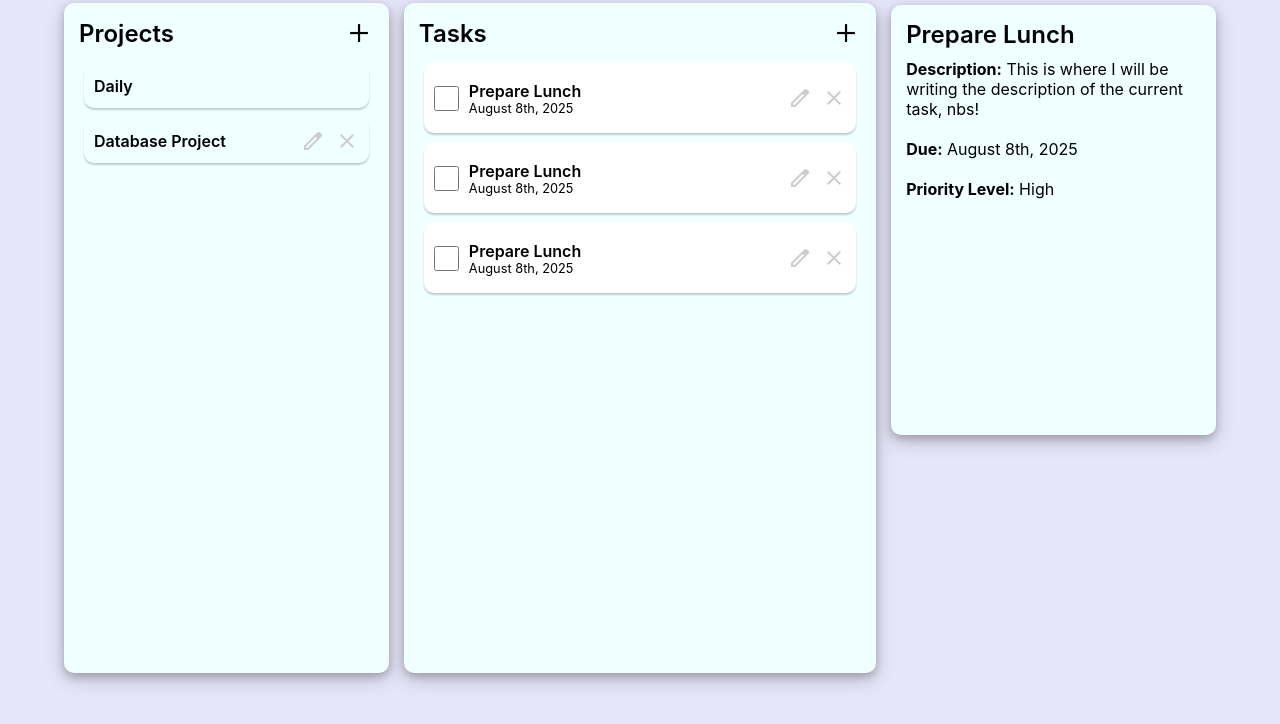
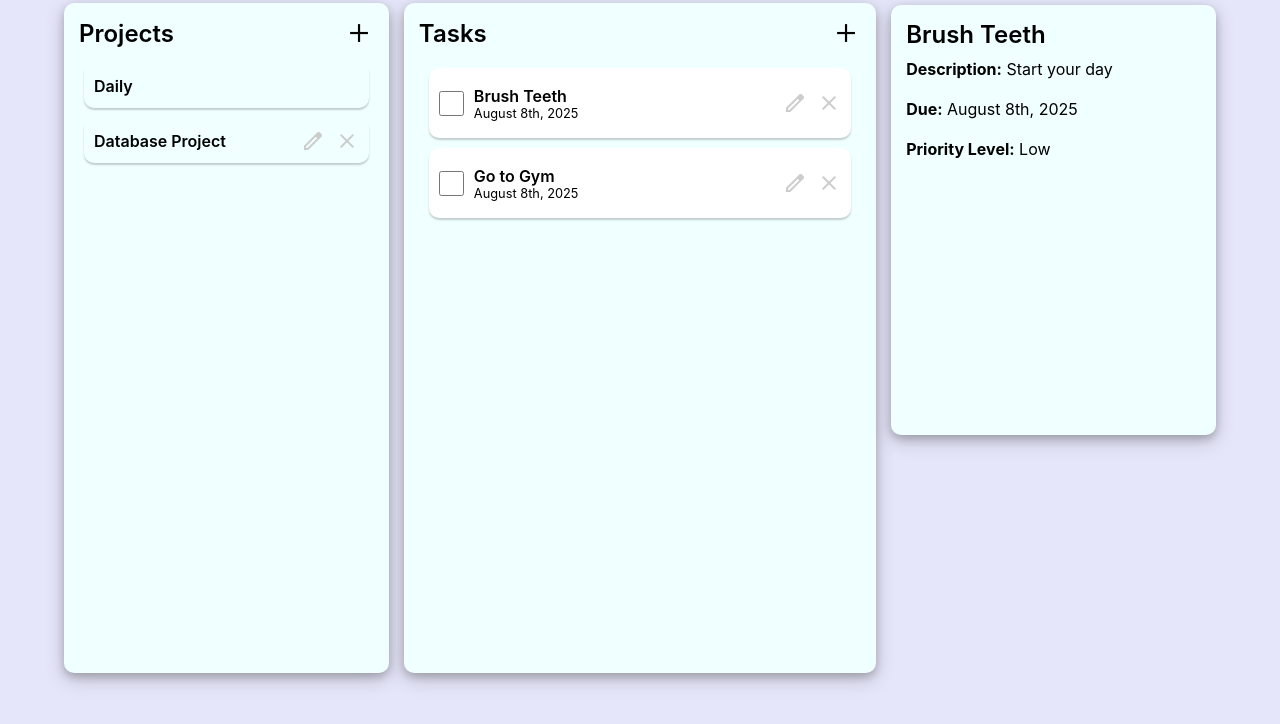
Before and after one commit to dubemnwiz/do-it, a website built with webpack: page src/template.html in a window 1280 px wide. Shown: the part 62-786 px from the top of the page. Built offline with nearby package versions, Linux system fonts and the light colour scheme.

Commit message:
Fixed initial screen

```diff
--- a/package.json
+++ b/package.json
@@ -27,5 +27,8 @@
     "webpack-cli": "^6.0.1",
     "webpack-dev-server": "^5.2.0",
     "webpack-merge": "^6.0.1"
+  },
+  "dependencies": {
+    "date-fns": "^4.1.0"
   }
 }
--- a/src/index.js
+++ b/src/index.js
@@ -3,6 +3,15 @@ import { createTask } from './task';
 import { createProject } from './project';
 import editImg from "./assets/edit.png";
 import deleteImg from "./assets/delete.png";
+
+// To FIX / ADD
+// Date Formatting
+// Adding LocalStorage
+// Editing Project updates the actual project
+// Editing Task updates the actual task
+// Input validation
+// Priority level color?
+// Clean up code
 
 const addProjectBtn = document.getElementById('addProjectBtn');
 const addTaskBtn = document.getElementById('addTaskBtn');
@@ -10,15 +19,18 @@ const projectSection = document.querySelector('.projects');
 const taskSection = document.querySelector('.currentProject');
 const infoSection = document.querySelector('.currentTask');
 
-const task1 = createTask("Database 1", "Desc", 'August 8th, 2025', 'High');
-const task2 = createTask("Not a Database 2", "Desc", 'August 8th, 2025', 'High');
-const dailyTask1 = createTask("Brush Teeth", "Desc", 'August 8th, 2025', 'High');
-const dailyTask2 = createTask("Go to Gym", "Desc", 'August 8th, 2025', 'High');
+const task1 = createTask("Create EERD", "Read description given", 'August 8th, 2025', 'High');
+const task2 = createTask("Draft Schema", "Use description given", 'August 10th, 2025', 'High');
+const dailyTask1 = createTask("Brush Teeth", "Start your day", 'August 8th, 2025', 'Low');
+const dailyTask2 = createTask("Go to Gym", "Hit arms and shoulders", 'August 8th, 2025', 'Medium');
 const daily = createProject('Daily', [dailyTask1, dailyTask2])
 const databaseProject = createProject('Database Project', [task1, task2]);
 const Project2 = createProject('Website Project', [task1]);
 let projects = [daily, databaseProject, Project2];
 
+const initialTasksToLoad = daily.loadToDos();
+const tasks = taskSection.querySelector('.cards');
+tasks.appendChild(initialTasksToLoad);
 // ************************      Project      *************************
 let currentProject = 'Daily';
 let currentProjectTitle = null;
@@ -108,8 +120,6 @@ document.getElementById("name-input").addEventListener("keydown", function (even
 // ****************************************************************************
 
 let currentTaskName = null;
-let currentTaskDescription = null;
-let currentTaskPriority = null;
 let currentTaskDate = null;
 
 document.querySelector('.currentProject').addEventListener("click", (e) => {
--- a/src/task.js
+++ b/src/task.js
@@ -1,4 +1,8 @@
+import {format} from 'date-fns';
+
 export function createTask(title, description, dueDate, priority, isComplete = false) {
+    // const date = new Date(dueDate);
+    // const formattedDate = format(date, 'MMMM do, yyyy');
     return {
         title,
         description,
--- a/src/template.html
+++ b/src/template.html
@@ -25,41 +25,14 @@
                 <img id="addTaskBtn" src="./assets/add.png" width="30px" height="30px"/>
             </div>
             <div class="cards">
-                <div class="taskCard">
-                    <input type="checkbox" id="taskCheck">
-                    <div class="taskInfo">
-                        <div id="taskTitle">Prepare Lunch</div>
-                        <div id="taskDate">August 8th, 2025</div>
-                    </div>
-                    <img id="editTaskBtn" src="./assets/edit.png" height="24px" width="24px"/>
-                    <img id="deleteTaskBtn" src="./assets/delete.png" height="24px" width="24px"/>
-                </div>
-                <div class="taskCard">
-                    <input type="checkbox" id="taskCheck">
-                    <div class="taskInfo">
-                        <div id="taskTitle">Prepare Lunch</div>
-                        <div id="taskDate">August 8th, 2025</div>
-                    </div>
-                    <img id="editTaskBtn" src="./assets/edit.png" height="24px" width="24px"/>
-                    <img id="deleteTaskBtn" src="./assets/delete.png" height="24px" width="24px"/>
-                </div>
-                <div class="taskCard">
-                    <input type="checkbox" id="taskCheck">
-                    <div class="taskInfo">
-                        <div id="taskTitle">Prepare Lunch</div>
-                        <div id="taskDate">August 8th, 2025</div>
-                    </div>
-                    <img id="editTaskBtn" src="./assets/edit.png" height="24px" width="24px"/>
-                    <img id="deleteTaskBtn" src="./assets/delete.png" height="24px" width="24px"/>
-                </div>
             </div>
         </div>
         <div class="currentTask">
-            <div class="title" id="currentTaskTitle"> Prepare Lunch </div>
+            <div class="title" id="currentTaskTitle"> Brush Teeth </div>
             <div class="currentTaskCard">
-                <div id="taskDescription"><strong>Description:</strong> This is where I will be writing the description of the current task, nbs!</div>
+                <div id="taskDescription"><strong>Description:</strong> Start your day</div>
                 <div id="taskDueDate"><strong>Due:</strong> August 8th, 2025</div>
-                <div id="taskPriority"><strong>Priority Level:</strong> High</div>
+                <div id="taskPriority"><strong>Priority Level:</strong> Low</div>
             </div>
         </div>
     </div>
```
Also changed, not shown: 1 other file.
